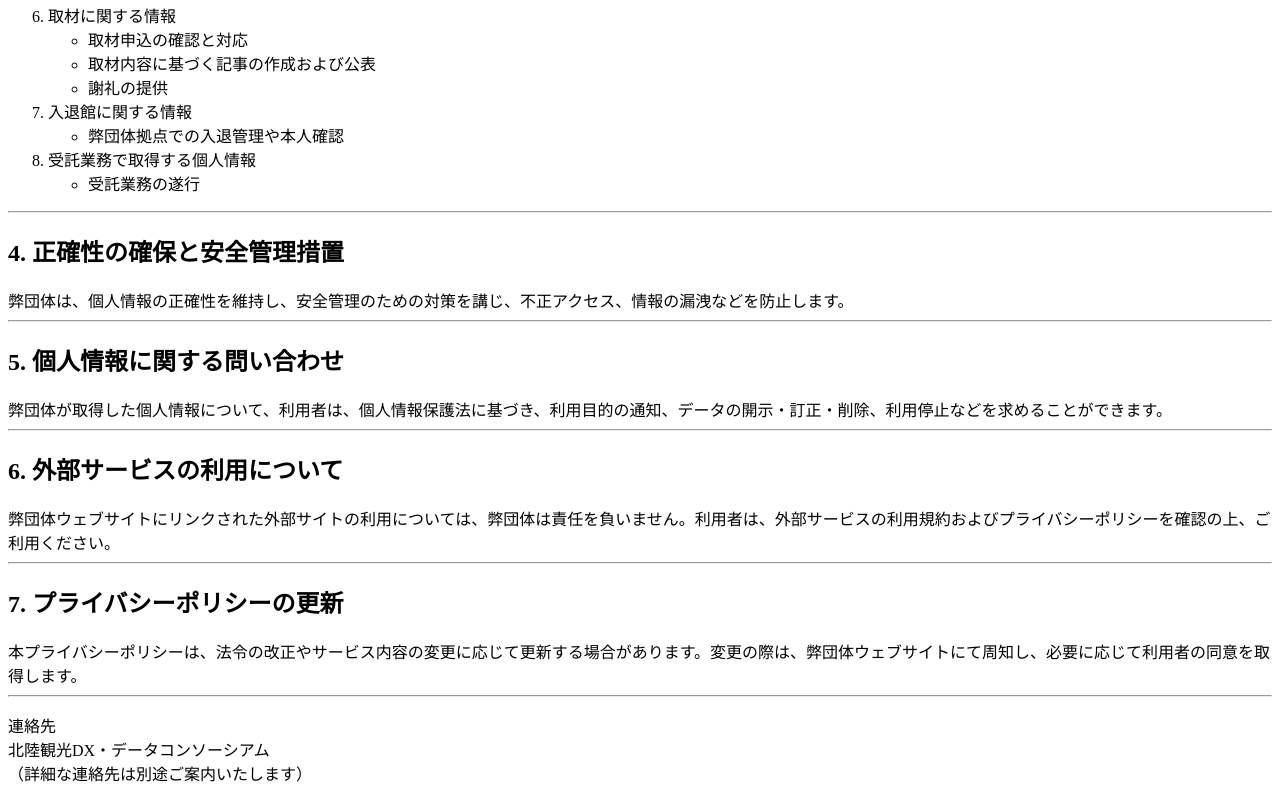
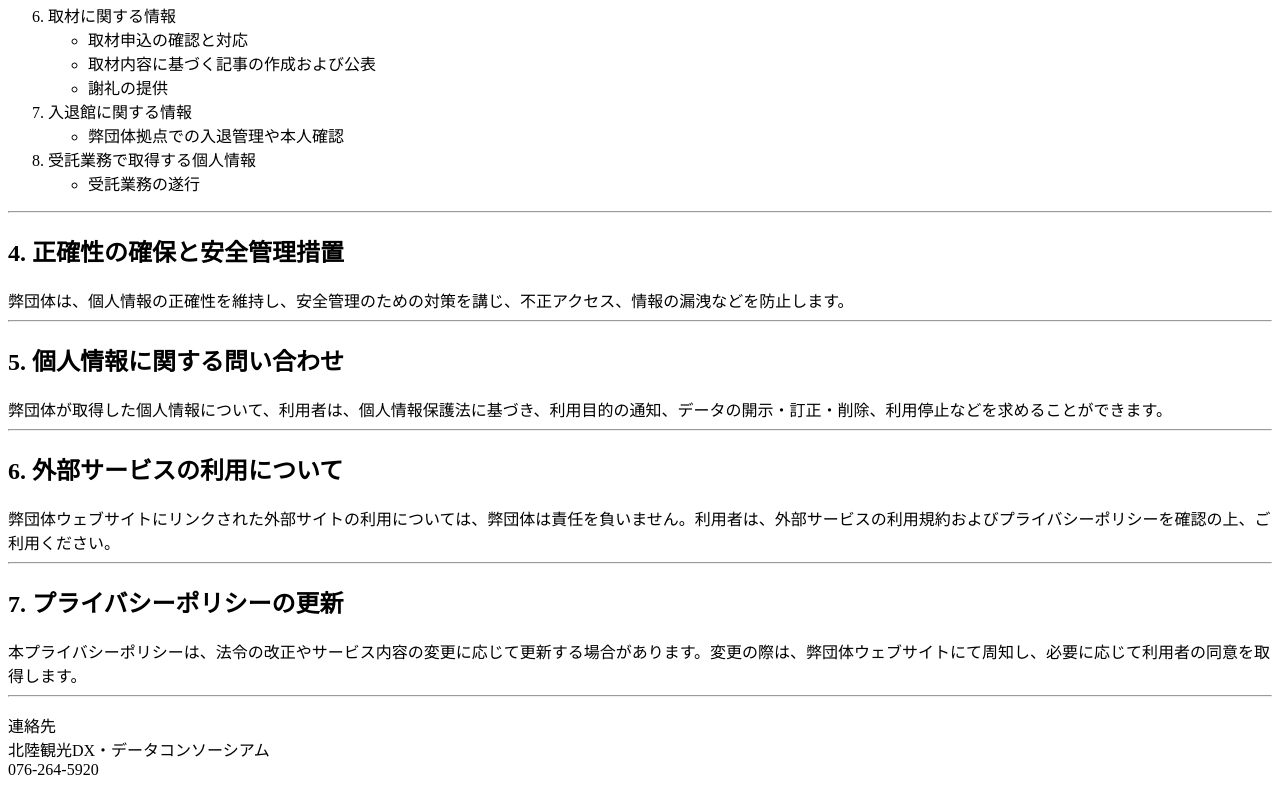
Before and after one commit to hokuriku-inbound-kanko/hackathon, a plain HTML site: page privacy.html in a window 1280 px wide. Shown: the part 1180-1981 px from the top of the page. Drawn offline with Linux system fonts and the light colour scheme.

Commit message:
Update privacy.html

```diff
--- a/privacy.html
+++ b/privacy.html
@@ -116,7 +116,7 @@
   <p>
   連絡先<br>
   北陸観光DX・データコンソーシアム<br>
-  （詳細な連絡先は別途ご案内いたします）
+  076-264-5920
   </p>
 </body>
 
```
